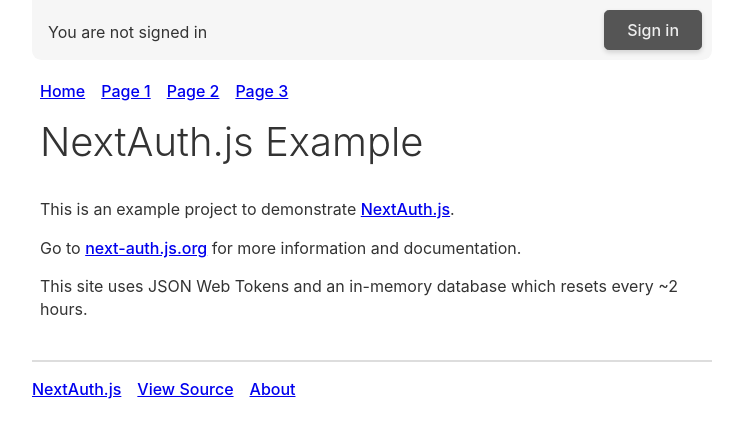
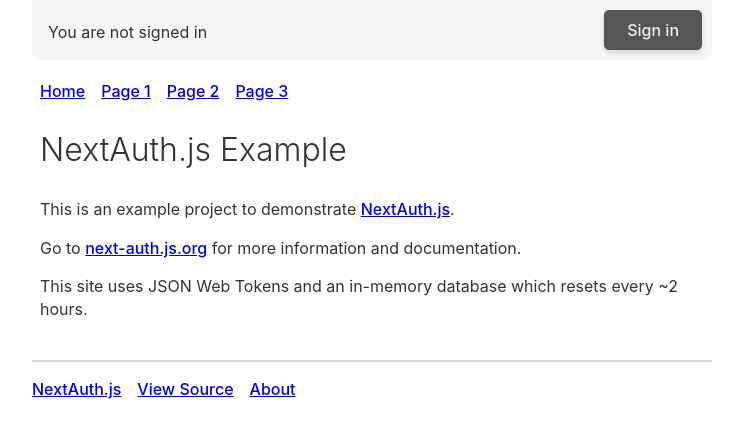
Before and after one commit to dirtymalikjin9k/next-auth-example, a Next.js app: page / in a window 1280 px wide. Shown: the top 438 px of the page, without its empty margins (268-1011 px from the left). Built offline with nearby package versions, Linux system fonts and the light colour scheme; no server answers.

Commit message:
Update to 2.1.0-beta.1

```diff
--- a/package.json
+++ b/package.json
@@ -1,6 +1,6 @@
 {
   "name": "next-auth-example",
-  "version": "2.0.1",
+  "version": "2.1.0-beta.1",
   "description": "An example website that uses next-auth@beta",
   "repository": "https://github.com/iaincollins/next-auth-example.git",
   "homepage": "http://next-auth-example.now.sh",
@@ -14,7 +14,7 @@
   "license": "ISC",
   "dependencies": {
     "next": "^9.4.4",
-    "next-auth": "^2.0.1",
+    "next-auth": "^2.1.0-beta.1",
     "react": "^16.13.1",
     "react-dom": "^16.13.1",
     "sqlite3": "^4.2.0"
--- a/pages/_app.js
+++ b/pages/_app.js
@@ -4,7 +4,7 @@
 export default ({ Component, pageProps }) => {
   const { session } = pageProps
   return (
-    <Provider session={session}>
+    <Provider options={{ site: process.env.SITE }} session={session} >
       <Component {...pageProps} />
     </Provider>
   )
--- a/pages/styles.css
+++ b/pages/styles.css
@@ -8,9 +8,9 @@
 }
 
 h1 {
-  margin: 0 0 2rem 0;
-  font-size: 2.5rem;
-  line-height: 3rem;
+  margin: 2rem 0;
+  font-size: 2rem;
+  line-height: 2rem;
   font-weight: 300;
 }
 
```
Also changed, not shown: 1 other file (tests, documents, lock files or other folders).
